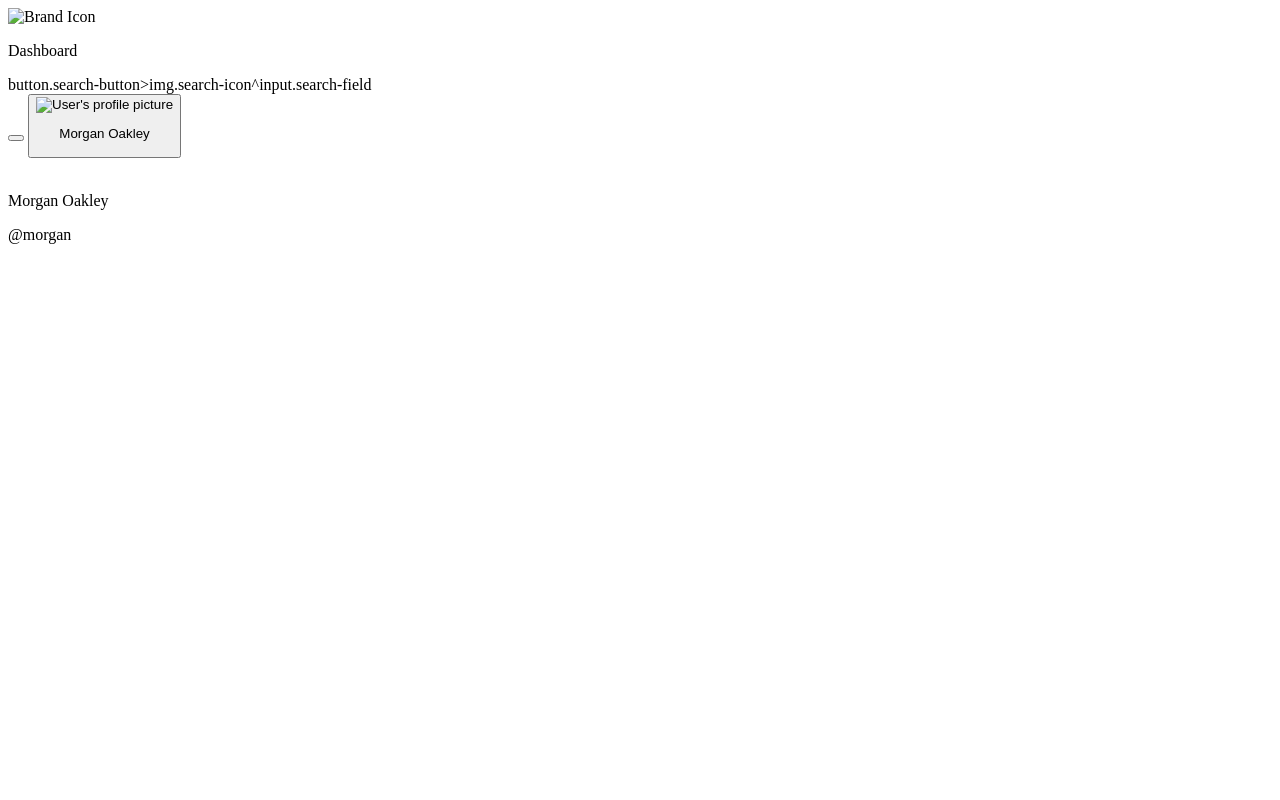
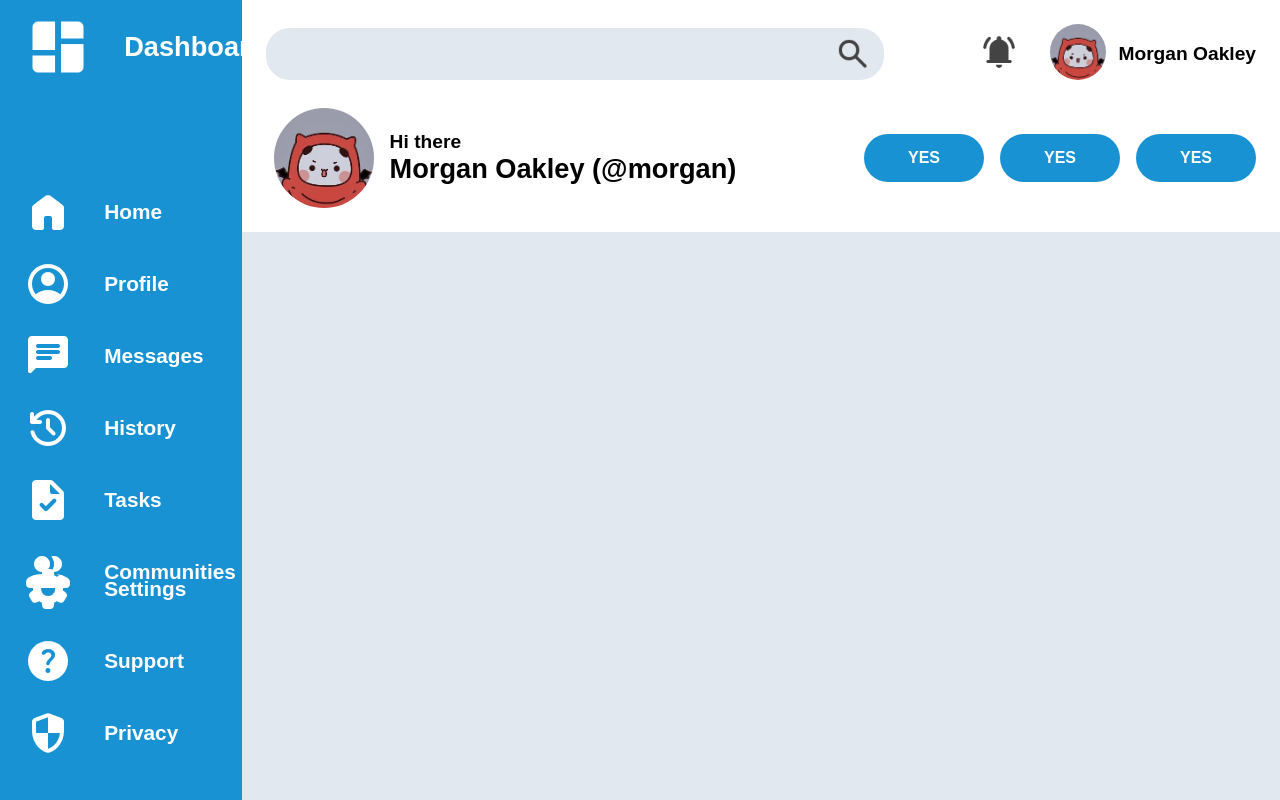
Before and after one commit to 103sbavert/Admin-Dashboard, a plain HTML site: page index.html in a window 1280 px wide. Drawn offline with Linux system fonts and the light colour scheme.

Commit message:
Finish the sidebar and topbar

```diff
--- a/index.html
+++ b/index.html
@@ -5,36 +5,79 @@
     <meta charset="UTF-8">
     <meta name="viewport" content="width=device-width, initial-scale=1.0">
     <title>Admin Dashboard</title>
-	<link rel="stylesheet" href="./styles.css">
+    <link rel="stylesheet" href="styles.css">
 </head>
 
 <body>
-	<div class="container">
-		<div class="side-panel">
-			<div class="branding">
-				<img src="./res/images/logo.png" alt="Brand Icon" class="logo">
-				<p class="title">Dashboard</p>
+    <div class="sidebar">
+        <div class="sidebar-title">
+            <img class="icon" id="title-icon" src="images/dashboard.png">
+            <div class="text" id="title-text">Dashboard</div>
+        </div>
+        <div class="sidebar-section" id="first">
+            <img class="icon" src="images/home.png">
+            <div class="text">Home</div>
+            <img class="icon" src="images/profile.png">
+            <div class="text">Profile</div>
+            <img class="icon" src="images/messages.png">
+            <div class="text">Messages</div>
+            <img class="icon" src="images/history.png">
+            <div class="text">History</div>
+            <img class="icon" src="images/tasks.png">
+            <div class="text">Tasks</div>
+            <img class="icon" src="images/communities.png">
+            <div class="text">Communities</div>
+        </div>
+
+        <div class="sidebar-section" id="second">
+            <img class="icon" src="images/settings.png">
+            <div class="text">Settings</div>
+            <img class="icon" src="images/support.png">
+            <div class="text">Support</div>
+            <img class="icon" src="images/privacy.png">
+            <div class="text">Privacy</div>
+        </div>
+
+
+    </div>
+    <div class="topbar">
+        <div class="upper-topbar">
+            <div class="search">
+                <input type="search" class="search-field">
+                <img src="images/search.png" class="search-icon">
+            </div>
+            <div class="notification-button">
+                <img src="images/notifications.png" class="notification-icon">
+            </div>
+            <div class="profile-button">
+                <div class="profile-picture-holder">
+                    <img src="images/pfp.jpeg" class="profile-picture">
+                </div>
+                <div class="user-name">
+                    Morgan Oakley
                 </div>
             </div>
-		<div class="header">
-			<div class="main-toolbar">
-				<div class="searchbar">button.search-button>img.search-icon^input.search-field</div>
-				<button class="notification-button"></button>
-				<button class="user-profile-button">
-					<img src="" alt="User's profile picture" class="user-profile-icon">
-					<p class="user-name">Morgan Oakley</p>
+        </div>
+        <div class="lower-topbar">
+            <div class="user-greeting">
+                <img src="images/pfp.jpeg" class="profile-picture">
+                <div class="greeting">Hi there</div>
+                <div class="name">Morgan Oakley (@morgan)</div>
+            </div>
+            <button class="content-button">
+                YES
+            </button>
+            <button class="content-button">
+                YES
+            </button>
+            <button class="content-button">
+                YES
             </button>
         </div>
 
-			<div class="user-toolbar">
-				<div class="user-greeting">
-					<img src="./res/images/user-profile.png" alt="" class="user-profile-icon">
-					<p class="greeting-text">Morgan Oakley</p>
-					<p class="user-display-name">@morgan</p>
     </div>
-			</div>
-		</div>
-		<div class="content"></div>
+    <div class="content">
+
     </div>
 </body>
 
--- a/styles.css
+++ b/styles.css
@@ -0,0 +1,229 @@
+html {
+    margin: 0;
+}
+
+body {
+    margin: 0;
+    height: 100vh;
+    width: 100%;
+    display: grid;
+    grid-template: max-content 1fr / 1fr 6fr;
+}
+
+.sidebar {
+    grid-row: 1 / 3;
+    grid-column: 1 / 2;
+    background-color: #1992D4;
+    display: grid;
+    grid-template: repeat(17, 1fr) / 1fr;
+}
+
+.sidebar>* {
+    align-self: center;
+}
+
+.sidebar>.sidebar-title {
+    display: grid;
+    grid-row: 1 / 3;
+    margin: auto 10%;
+    grid-template: 1fr / max-content 1fr;
+    column-gap: 2em;
+}
+
+.sidebar>.sidebar-title>* {
+    align-self: center;
+}
+
+.sidebar>.sidebar-title>.icon {
+    height: 68px;
+    width: auto;
+    justify-self: end;
+    grid-column: 1 / 2;
+}
+
+.sidebar>.sidebar-title>.text {
+    font-size: 1.7em;
+    font-family: Arial, Helvetica, sans-serif;
+    font-weight: 600;
+    grid-column: 2 / 3;
+    color: white;
+    justify-self: start;
+}
+
+.sidebar>.sidebar-section {
+    display: grid;
+    margin: auto 10%;
+    column-gap: 2rem;
+    row-gap: 1.5rem;
+}
+
+.sidebar>.sidebar-section#first {
+    grid-row: 5 / 11;
+    grid-template: repeat(6, 1fr) / max-content 1fr;
+}
+
+.sidebar>.sidebar-section#second {
+    grid-row: 13 / 16 ;
+    grid-template: repeat(3, 1fr) / max-content 1fr;
+}
+
+.sidebar>.sidebar-section>* {
+    align-self: center;
+}
+
+.sidebar>.sidebar-section>.icon {
+    height: 48px;
+    width: auto;
+    justify-self: end;
+    grid-column: 1 / 2;
+}
+
+.sidebar>.sidebar-section>.text {
+    font-size: 1.3rem;
+    font-family: Arial, Helvetica, sans-serif;
+    font-weight: 600;
+    grid-column: 2 / 3;
+    color: white;
+    justify-self: start;
+}
+
+.upper-topbar {
+    margin: 24px;
+    display: grid;
+    grid-template-columns: minmax(20vw, 6fr) minmax(max-content, 1fr) minmax(max-content, 1fr);
+    gap: 32px;
+}
+
+.upper-topbar > * {
+    align-self: center;
+}
+
+.upper-topbar>.search {
+    max-width: 60vw;
+    height: 52px;
+    grid-column: 1 / 2;
+    border-radius: 24px;
+    background-color: #E2E8F0;
+    display: grid;
+    grid-template-columns: 1fr auto;
+}
+
+.upper-topbar>.search>* {
+    margin: 0 12px;
+    align-self: center;
+}
+
+.upper-topbar>.search>.search-field {
+    height: 44px;
+    justify-self: stretch;
+    grid-column: 1 / 2;
+    border: none;
+    background-color: transparent;
+}
+
+.upper-topbar>.search>.search-icon {
+    height: 38px;
+    justify-self: center;
+    grid-column: 2 / 3
+}
+
+.upper-topbar>.notification-button {
+    justify-self: end;
+}
+
+.upper-topbar>.notification-button>img {
+    height: 38px;
+}
+
+.upper-topbar>.profile-button {
+    margin: auto;
+    display: flex;
+    align-self: center;
+    flex-direction: row;
+    align-items: center;
+    gap: 12px;
+    justify-content: center;
+}
+
+.upper-topbar>.profile-button>.profile-picture-holder>.profile-picture {
+    height: 56px;
+    width: auto;
+}
+
+.upper-topbar>.profile-button>.user-name {
+    font-family: Arial, Helvetica, sans-serif;
+    font-weight: 600;
+    font-size: 1.2rem;
+}
+
+.lower-topbar {
+    width: auto;
+    margin: 24px;
+    display: grid;
+    gap: 16px;
+    grid-template: 1fr / minmax(max-content, 1fr) repeat(3, minmax(96px, 120px));
+}
+
+.user-greeting {
+    height: auto;
+    width: auto;
+    align-self: center;
+    justify-self: start;
+    grid-column: 1 / 2;
+    grid-row: 1 / 2;
+    display: grid;
+    grid-template: auto auto / 1fr 3fr;
+    gap: 0 8px;
+}
+
+.profile-picture {
+    height: auto;
+    width: 100px;
+    border-radius: 50%;
+    grid-row: 1 / 3;
+    grid-column: 1 / 2;
+    place-self: center;
+}
+
+.greeting {
+    height: auto;
+    width: auto;
+    align-self: end;
+    font-family: Arial, Helvetica, sans-serif;
+    font-weight: 700;
+    font-size: 1.2em;
+    grid-row: 1 / 2;
+    grid-column: 2 / 3;
+}
+
+.name {
+    height: auto;
+    width: auto;
+    align-self: start;
+    font-family: Arial, Helvetica, sans-serif;
+    font-size: 1.7em;
+    font-weight: 900;
+    grid-row: 2 / 3;
+    grid-column: 2 / 3;
+}
+
+
+.content-button {
+    width: 100%;
+    height: 48px;
+    place-self: center;
+    background-color: #1992D4;
+    font-family: Arial, Helvetica, sans-serif;
+    font-weight: 900;
+    font-size: medium;
+    color: white;
+    border: none;
+    border-radius: 24px;
+    flex: 0 0 auto;
+}
+
+.content {
+    grid-row: 2 / 3;
+    grid-column: 2 / 3;
+    background-color: #E2E8F0;
+}
```
Also changed, not shown: dashboard-project.png (added), images/communities.png (added), images/dashboard.png (added), images/history.png (added), images/home.png (added), images/messages.png (added), images/notifications.png (added), images/pfp.jpeg (added), images/privacy.png (added), images/profile.png (added), images/search.png (added), images/settings.png (added), images/support.png (added), images/tasks.png (added). Lines whose indentation alone changed are shown as unchanged.
